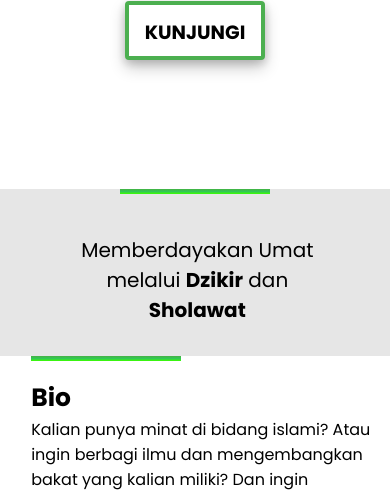
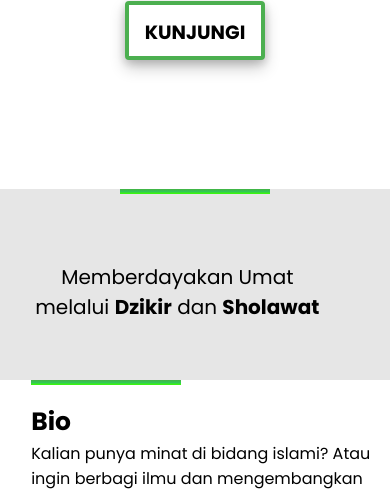
Before and after one commit to jqh-alwustha/diklat.github.io, a plain HTML site: page index.html in a window 390 px wide. Shown: the part 350-844 px from the top of the page. Drawn offline with nearby package versions, Linux system fonts and the light colour scheme.

Commit message:
Update style.css

```diff
--- a/style.css
+++ b/style.css
@@ -912,8 +912,7 @@ img {
 
     .jargon h5 {
         font-size: 20px;
-        width: 340px;
-        padding: 0 40px;
+        width: 300px;
     }
 
     .subsection p {
```
